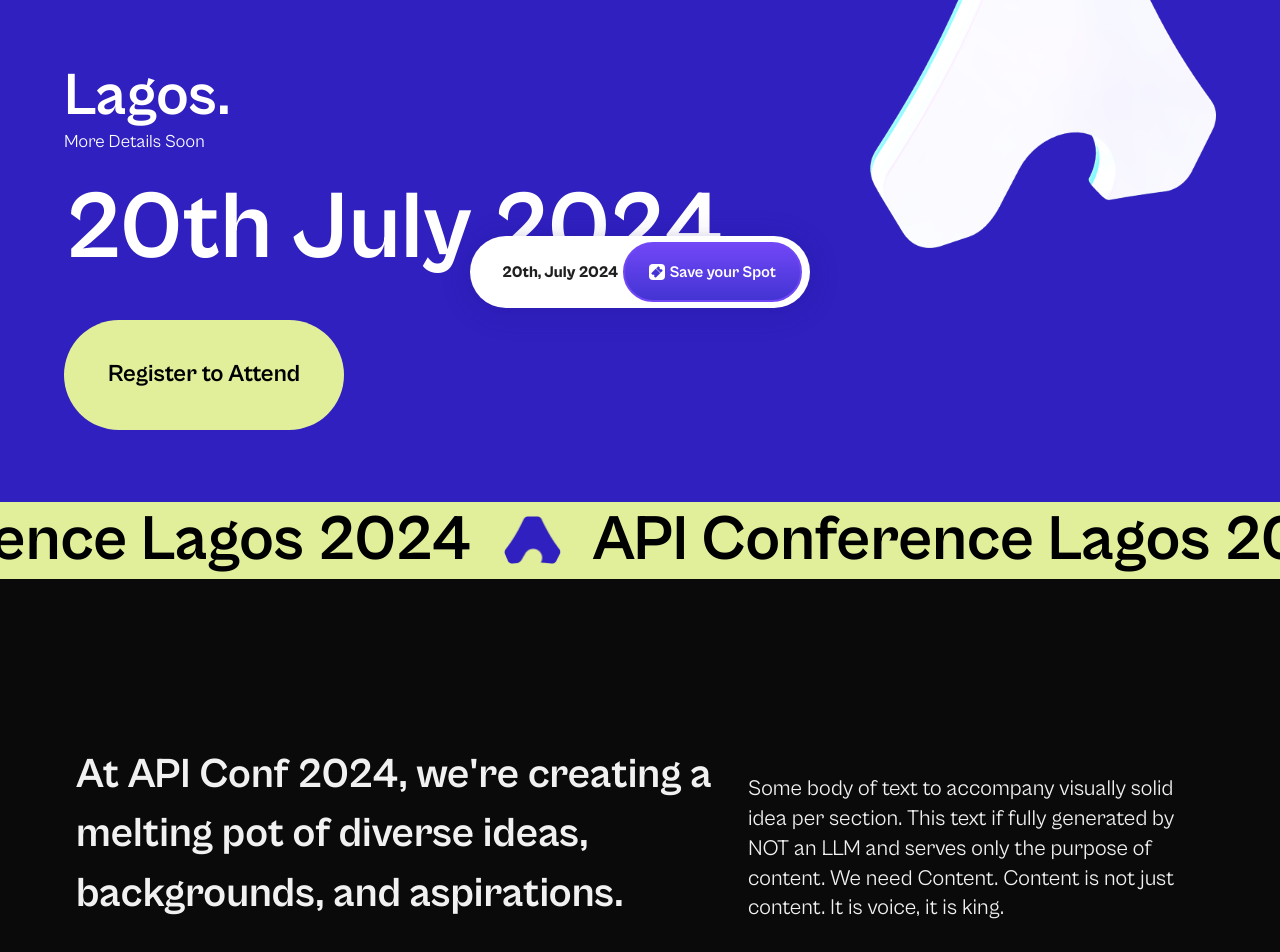
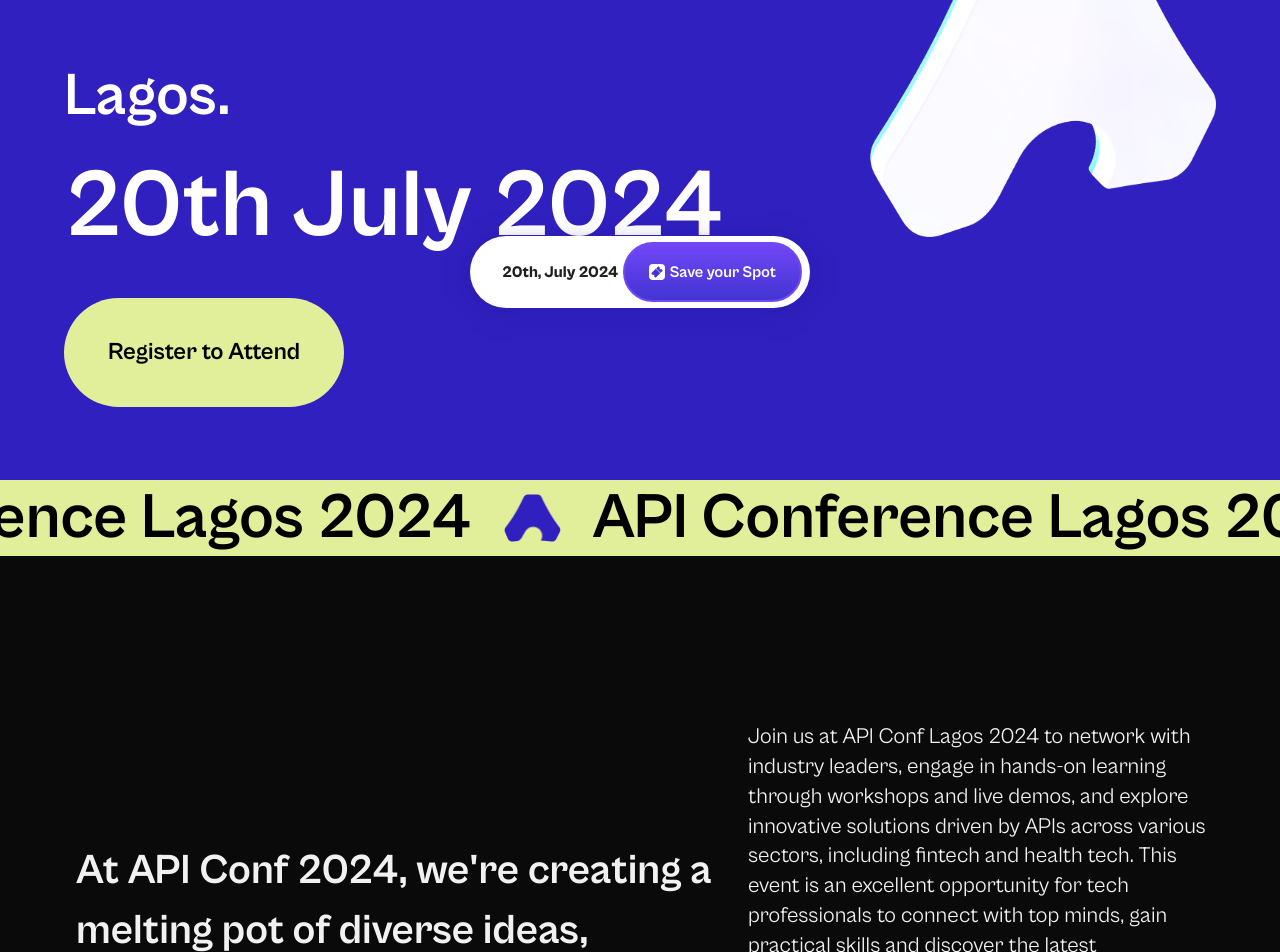
Before and after one commit to apiconf/landing-page, a React (Vite) app: page / in a window 1280 px wide. Shown: the part 460-1412 px from the top of the page. Built offline with nearby package versions, Linux system fonts and the light colour scheme.

Commit message:
content update

```diff
--- a/src/App.tsx
+++ b/src/App.tsx
@@ -20,7 +20,7 @@ function App() {
         <About />
         <Talks />
         <Higlight />
-        <Sponsor />
+        {/* <Sponsor /> */}
         <FAQs />
       </main>
       <Footer />
--- a/src/components/About/index.tsx
+++ b/src/components/About/index.tsx
@@ -51,10 +51,10 @@ const About = () => {
               delay: 0.2,
             }}
           >
-            Some body of text to accompany visually solid idea per section. This
-            text if fully generated by NOT an LLM and serves only the purpose of
-            content. We need Content. Content is not just content. It is voice,
-            it is king.
+            Join us at API Conf Lagos 2024 to network with industry leaders, engage in hands-on learning through workshops and live
+            demos, and explore innovative solutions driven by APIs across various sectors, including fintech and health tech. This event
+            is an excellent opportunity for tech professionals to connect with top minds, gain practical skills
+            and discover the latest advancements in API technology - all in one dynamic setting.
           </motion.p>
         </div>
       </div>
--- a/src/components/Footer/footerDetails.tsx
+++ b/src/components/Footer/footerDetails.tsx
@@ -78,7 +78,7 @@ const FooterDetails = () => {
               alt="arrow-icon"
             />
           </li>
-          <li className={footerDetailStyle.link}>
+          {/* <li className={footerDetailStyle.link}>
             <Link
               to="/#become-a-sponsor"
               className={footerDetailStyle.linkText}
@@ -90,7 +90,7 @@ const FooterDetails = () => {
               src={arrow}
               alt="arrow-icon"
             />
-          </li>
+          </li> */}
           <li className={footerDetailStyle.link}>
             <a href="#" className={footerDetailStyle.linkText}>
               Sessions
--- a/src/components/Header/index.tsx
+++ b/src/components/Header/index.tsx
@@ -59,12 +59,12 @@ const Header = () => {
             </a>
           </li>
           <li className="hidden sm:inline">
-            <Link
+            {/* <Link
               to="/#become-a-sponsor"
               className="bg-[#E1EF9A] py-4 px-8 rounded-[320px] font-bold lg:text-lg xl:text-xl 2xl:text-2xl"
             >
               <span className="hidden lg:inline">Become A</span> Sponsor
-            </Link>
+            </Link> */}
           </li>
         </ul>
       </motion.nav>
--- a/src/components/Hero/index.tsx
+++ b/src/components/Hero/index.tsx
@@ -90,7 +90,6 @@ const Hero = () => {
                 ref={detailsRef}
                 className="font-normal text-lg leading-[22.32px]"
               >
-                More Details Soon
               </motion.h4>
             </div>
             <motion.h3
--- a/src/components/Talks/speakers/index.tsx
+++ b/src/components/Talks/speakers/index.tsx
@@ -29,7 +29,9 @@ const Speaker = () => {
           Speak at APIConf Lagos 2024
         </h2>
         <p className="text-inherit opacity-90 pt-8 pb-8 font-medium w-full sm:w-[73%] lg:text-left text-2xl leading-[29.76px]">
-          Some body of text to accompany visually solid idea per section.
+          Our speakers are pioneers and innovators, drawn from a variety of industries, all united by their
+          expertise in APIs. Stay tuned as we reveal our lineup of
+          thought leaders and industry veterans who will provide valuable perspectives and inspiring stories.
         </p>
         <motion.a
           initial={{ y: 32, opacity: 0 }}
```
